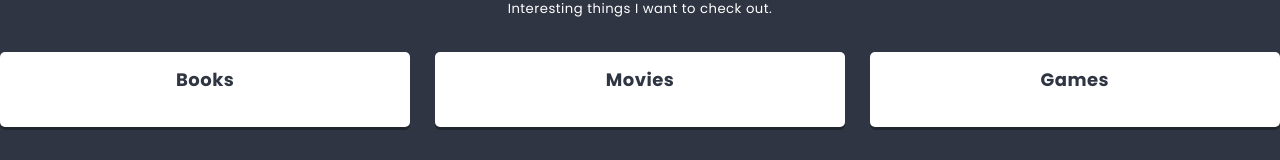
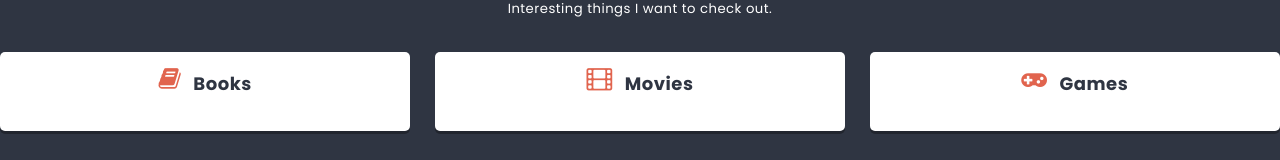
Before and after one commit to anntan2913/react-app, a JavaScript app in the folder my-first-react-app/: page / in a window 1280 px wide. Shown: the part 469-629 px from the top of the page. Built offline with nearby package versions, Linux system fonts and the light colour scheme.

Commit message:
add font-aweseome, add icons to column's titles

```diff
--- a/my-first-react-app/package.json
+++ b/my-first-react-app/package.json
@@ -6,6 +6,7 @@
     "@testing-library/jest-dom": "^5.16.5",
     "@testing-library/react": "^13.4.0",
     "@testing-library/user-event": "^13.5.0",
+    "font-awesome": "^4.7.0",
     "react": "^18.2.0",
     "react-dom": "^18.2.0",
     "react-scripts": "5.0.1",
--- a/my-first-react-app/src/components/Column/Column.js
+++ b/my-first-react-app/src/components/Column/Column.js
@@ -3,7 +3,7 @@
 const Column = props => {
     return (
         <article className={styles.column}>
-                    <h2 className={styles.title}>{props.title}</h2>
+                    <h2 className={styles.title}><span className={styles.icon + ' fa fa-' + props.icon} />{props.title}</h2>
                 </article>
     )
 }
--- a/my-first-react-app/src/components/List/List.js
+++ b/my-first-react-app/src/components/List/List.js
@@ -8,9 +8,9 @@
             </header>
             <p className={styles.description}>Interesting things I want to check out.</p>
             <section className={styles.columns}>
-                <Column title="Books" />
-                <Column title="Movies" />
-                <Column title="Games" />
+                <Column title="Books" icon="book" />
+                <Column title="Movies" icon="film" />
+                <Column title="Games" icon="gamepad" />
             </section>
         </div>
     );
--- a/my-first-react-app/src/index.js
+++ b/my-first-react-app/src/index.js
@@ -2,6 +2,7 @@
 import App from './App';
 import './styles/normalize.scss';
 import './styles/global.scss';
+import 'font-awesome/css/font-awesome.min.css';
 
 ReactDOM.render(
   <App />,
```
Also changed, not shown: 1 other file (tests, documents, lock files or other folders).
